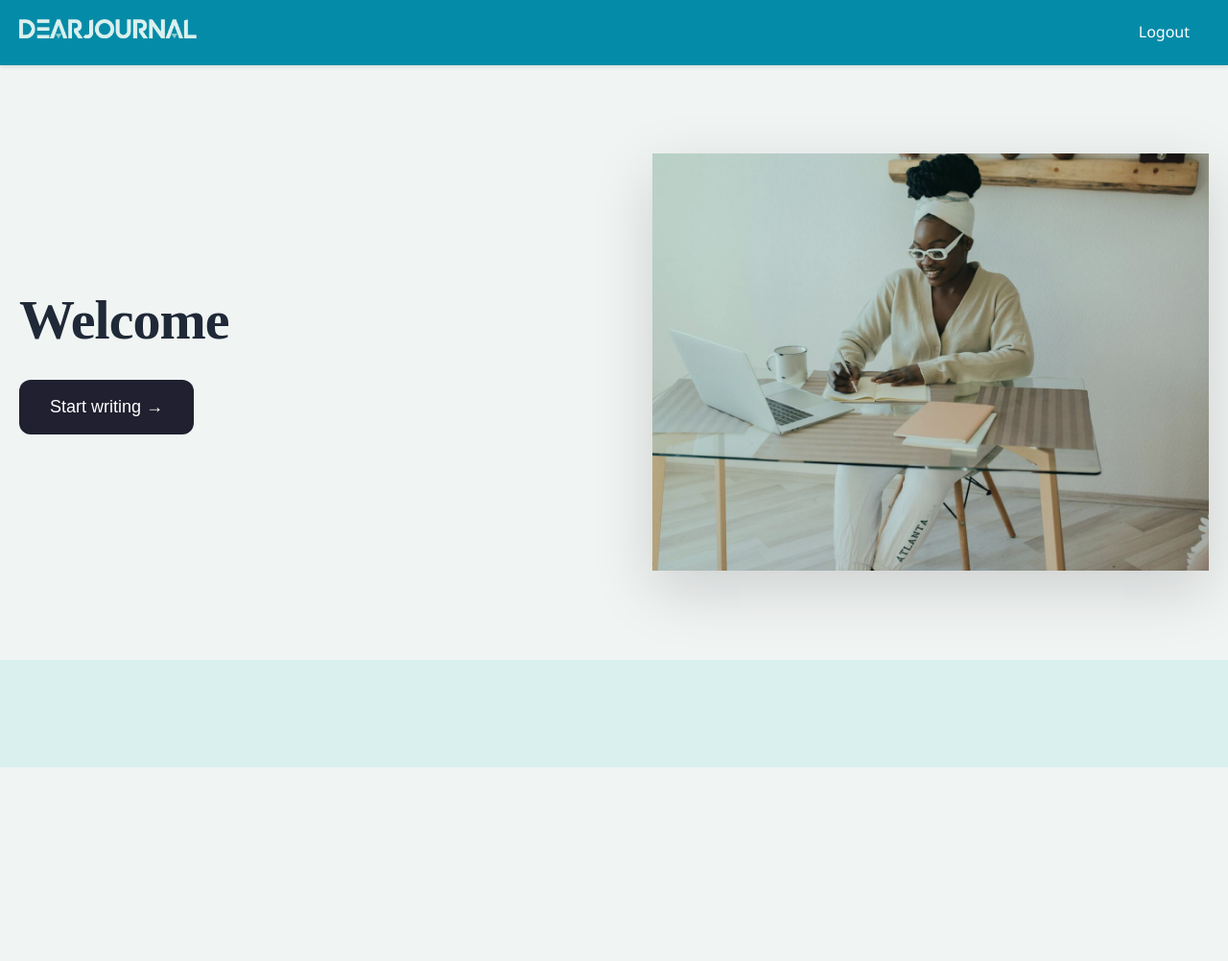
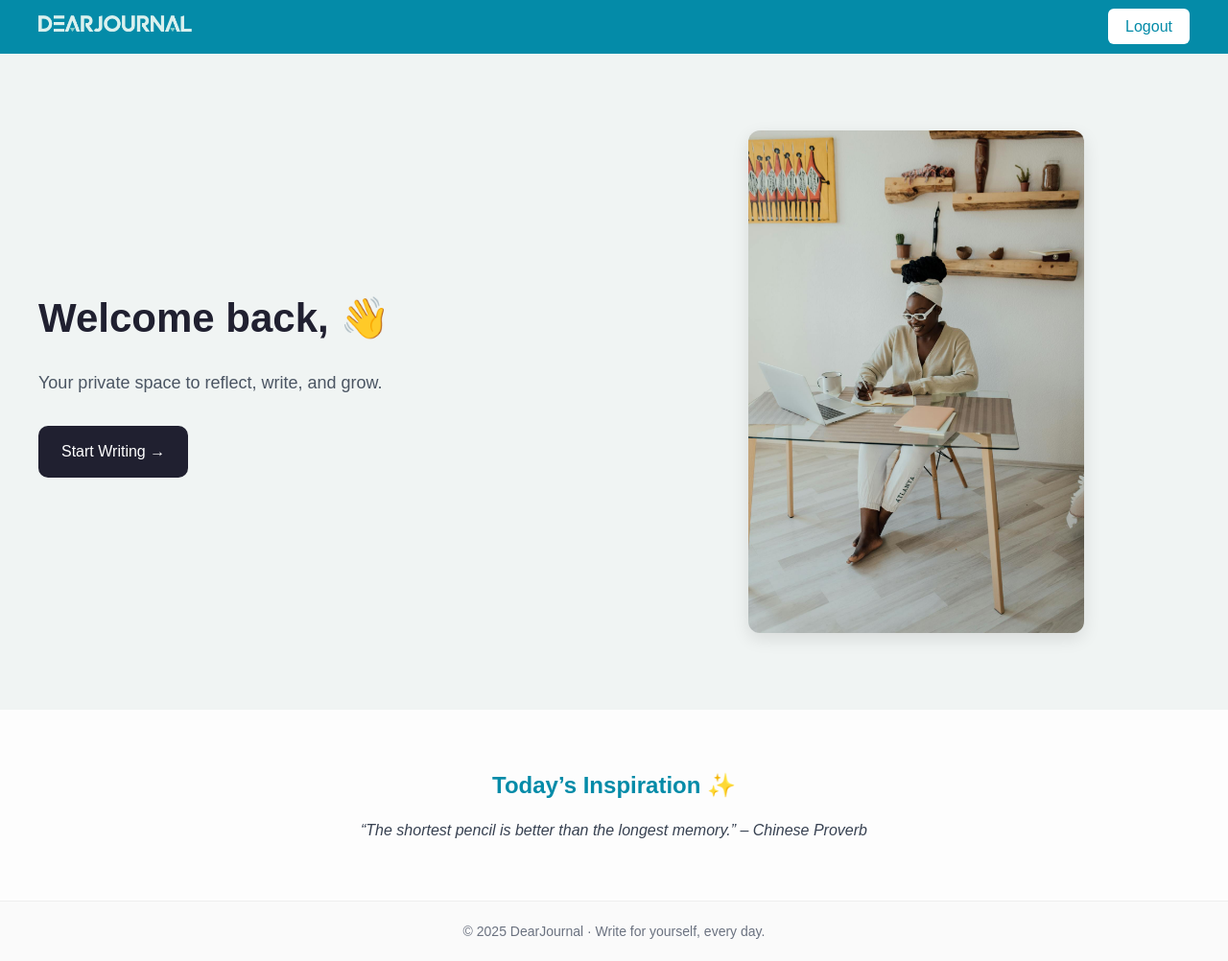
Before and after one commit to Hidden-Umah/Journal-Web-App, a Django app: page /webpage/ in a window 1280 px wide. Shown: the whole page at 96% size. Before the commit the page ends 800 px from the top, so only its background shows below. Run offline with Django 5.2, Linux system fonts and the light colour scheme.

Commit message:
Added more features to welcome page

```diff
--- a/dear_journal_app/static/css/webpage.css
+++ b/dear_journal_app/static/css/webpage.css
@@ -1,25 +1,28 @@
+/* Reset */
 * {
     margin: 0;
     padding: 0;
-
+    box-sizing: border-box;
 }
 
+/* Base */
 body {
-    font-family: 'Segoe UI', Tahoma, Geneva, Verdana, sans-serif;
-    background-color: #f5f5f5;
-    height: 100vh;
-    overflow: hidden;
+    font-family: 'Montserrat', sans-serif;
+    background: #fdfdfd;
+    color: #1F2937;
+    line-height: 1.6;
+    /* Removed height:100vh and overflow:hidden */
 }
 
-/* Header Styles */
+/* Header */
 .header {
-    background: linear-gradient(135deg, #667eea 0%, #764ba2 100%);
+    background: #048ba8;
     color: white;
-    padding: 10px 20px;
+    padding: 15px 40px;
     display: flex;
     justify-content: space-between;
     align-items: center;
-    box-shadow: 0 2px 4px rgba(0,0,0,0.1);
+    box-shadow: 0 2px 6px rgba(0,0,0,0.1);
 }
 
 .logo img {
@@ -27,231 +30,120 @@ body {
     height: auto;
 }
 
-.actions {
-    display: flex;
-    gap: 10px;
-}
-
-
-/* Imported fonts */
- @import url('https://fonts.googleapis.com/css2?family=Playfair+Display:ital,wght@0,400..900;1,400..900&display=swap'); /*Playfair font */
-@import url('https://fonts.googleapis.com/css2?family=Montserrat:ital,wght@0,100..900;1,100..900&family=Playfair+Display:ital,wght@0,400..900;1,400..900&display=swap'); /*Montseratt*/
-
-
-* {
-    margin: 0;
-    padding: 0;
-    box-sizing: border-box;
-
-}
-
-h1 {
-    font-family: Playfair Display, serif;
-    font-size: 58px;
-    font-weight: bold;
-}
-
-body {
-    font-family: Montserrat, 'Segoe UI', 'Roboto', 'Oxygen', 'Ubuntu', 'Cantarell', sans-serif;
-    line-height: 1.6;
-    overflow-x: hidden;
-     background-color: #daf0ee;
-}
-
-.container {
-    max-width: 1400px;
-    margin: 0 auto;
-    padding: 0 20px;
-
-}
-
-
-.header {
-    background: #048ba8;
-    padding: 20px 0;
-    position: relative;
-    z-index: 100;
-    padding : 20px;
-}
-
-.btn{
-    background: #048ba8;
-    color: white;
+.btn {
+    background: white;
+    color: #048ba8;
     border: none;
-    padding: 12px 20px;
-    border-radius: 4px;
+    padding: 10px 18px;
+    border-radius: 6px;
     cursor: pointer;
-    transition: background 0.3s ease;
+    font-weight: 500;
     text-decoration: none;
+    transition: all 0.3s ease;
 }
 
 .btn:hover {
-    background: #036f8c
+    background: #f0f0f0;
 }
 
-.nav {
-    display: flex;
-    justify-content: space-between;
-    align-items: center;
-}
-
-.logo img {
-    height: 20px;
-    width: auto;
-}
-
-.auth-buttons {
-    display: flex;
-    gap: 15px;
-    align-items: center;
-}
-
-/* Main Content Styles */
+/* Hero */
 .main-content {
+    padding: 80px 20px;
     background: #F0F4F3;
-    display: flex;
-    align-items: center;
-    padding: 60px 0;
-    justify-content: center;
 }
 
 .hero {
     display: grid;
     grid-template-columns: 1fr 1fr;
-    gap: 80px;
+    gap: 60px;
     align-items: center;
-    min-height: 500px;
-}
-
-.hero-content {
-    display: flex;
-    flex-direction: column;
-    justify-content: center;
+    max-width: 1200px;
+    margin: 0 auto;
 }
 
 .hero-title {
-    color: #1F2937;
-    line-height: 1.1;
-    margin-bottom: 30px;
-    letter-spacing: -1px;
-    max-width: 480px;
+    font-size: 42px;
+    font-weight: 700;
+    margin-bottom: 20px;
+    color: #202030;
 }
 
 .hero-subtitle {
-    font-size: 20px;
+    font-size: 18px;
+    margin-bottom: 30px;
     color: #4B5563;
-    margin-bottom: 40px;
-    font-weight: 400;
 }
 
 .btn-cta {
     background: #202030;
-    border: none;
     color: white;
-    font-size: 18px;
-    font-weight: 500;
-    cursor: pointer;
-    padding: 18px 32px;
-    border-radius: 12px;
-    width: fit-content;
+    padding: 14px 24px;
+    border-radius: 10px;
+    font-size: 16px;
+    text-decoration: none;
     transition: all 0.3s ease;
-    position: relative;
-    overflow: hidden;
+    display: inline-block;
 }
 
 .btn-cta:hover {
     background: #111827;
     transform: translateY(-2px);
-    box-shadow: 0 8px 25px rgba(31, 41, 55, 0.3);
+    box-shadow: 0 6px 18px rgba(0,0,0,0.15);
 }
 
-.btn-cta:active {
-    transform: translateY(0);
+/* Hero Image */
+.hero-image img {
+    width: 100%;
+    max-width: 350px;   /* smaller max size */
+    height: auto;
+    border-radius: 12px;
+    box-shadow: 0 6px 18px rgba(0,0,0,0.1);
+    display: block;
+    margin: 0 auto;
 }
 
-.hero-image {
-    display: flex;
-    justify-content: center;
-    align-items: center;
-    position: relative;
+/* Motivation Section */
+.motivation {
+    text-align: center;
+    padding: 60px 20px;
 }
 
-.image-container {
-    position: relative;
-    width: 100%;
-    max-width: 900px;
-    overflow: hidden;
-    box-shadow: 0 20px 60px rgba(0, 0, 0, 0.15);
-    transition: all 0.3s ease;
+.motivation h2 {
+    font-size: 24px;
+    margin-bottom: 15px;
+    color: #048ba8;
 }
 
-.hero-img {
-    width: 100%;
-    height: auto;
-    display: block;
-    object-fit: cover;
-    aspect-ratio: 4/3;
+.motivation p {
+    font-style: italic;
+    font-size: 16px;
+    color: #374151;
+    max-width: 600px;
+    margin: 0 auto;
 }
 
-.image-overlay {
-    position: absolute;
-    top: 0;
-    left: 0;
-    right: 0;
-    bottom: 0;
-    background: linear-gradient(135deg, rgba(45, 212, 191, 0.1) 0%, rgba(31, 41, 55, 0.05) 100%);
-    pointer-events: none;
+/* Footer */
+.footer {
+    text-align: center;
+    padding: 20px;
+    background: #fafafa;
+    color: #6B7280;
+    font-size: 14px;
+    border-top: 1px solid #eee;
 }
 
-/* Responsive Design */
-@media (max-width: 1024px) {
-    .hero {
-        gap: 60px;
-    }
-
-    .hero-title {
-        font-size: 52px;
-    }
-}
-
+/* Responsive */
 @media (max-width: 768px) {
     .hero {
         grid-template-columns: 1fr;
-        gap: 40px;
         text-align: center;
     }
 
     .hero-title {
-        font-size: 42px;
-        line-height: 1.2;
+        font-size: 32px;
     }
 
-    .hero-subtitle {
-        font-size: 18px;
-    }
-
-
-    .main {
-        padding: 40px 0;
+    .hero-image img {
+        max-width: 250px;
     }
 }
-
-@media (max-width: 480px) {
-    .container {
-        padding: 0 15px;
-    }
-
-    .hero-title {
-        font-size: 36px;
-    }
-
-    .logo h1 {
-        font-size: 20px;
-    }
-
-    .auth-buttons {
-        flex-direction: column;
-        gap: 10px;
-        width: 100%;
-    }
-}
--- a/dear_journal_app/templates/notepad/webpage.html
+++ b/dear_journal_app/templates/notepad/webpage.html
@@ -3,47 +3,59 @@
 <head>
     <meta charset="UTF-8">
     <meta name="viewport" content="width=device-width, initial-scale=1.0">
-    <title>DearJournal - Welcome Page</title>
+    <title>Welcome – DearJournal</title>
     {% load static %}
     <link rel="stylesheet" href="{% static 'css/webpage.css' %}">
 </head>
 <body>
+    <!-- Header -->
     <header class="header">
         <div class="logo">
-            <img src="{% static 'images/logo.png' %}">
+            <img src="{% static 'images/logo.png' %}" alt="DearJournal Logo">
         </div>
         <div class="actions">
-            <div class="logout-link">
-                <a href="{% url 'signout' %}" class="btn">Logout</a>
-            </div>
+            <a href="{% url 'signout' %}" class="btn">Logout</a>
         </div>
     </header>
 
+    <!-- Hero -->
     <main class="main-content">
-       <div class="container">
-            <div class="hero">
-                <div class="hero-content">
-                    <div class="hero-text">
-                        <!-- Got rid of the "strong" and made the font-weight bold instead.
-                        Defined h1 fonts and sizes in index.css
-                        Also got rid of all <br> and defined max width on .hero-title css
-                        -->
-                        <h1 class="hero-title">
-                            Welcome {{ user.username }}
-                        </h1>
-                        <!-- Redirecting sign up button to signup.html using django on next line -->
-                        <a href="{% url 'studio' %}">
-                            <button class="btn-cta"> Start writing →</button>
-                        </a>
-                    </div>
-                </div>
-                <div class="hero-image">
-                    <div class="image-container">
-                        <img src="{% static 'images/woman.jpg' %}" alt="Woman journaling at modern desk with laptop and coffee" class="hero-img">
-                        <div class="image-overlay"></div>
-                    </div>
-                </div>
+        <div class="container hero">
+            <div class="hero-text">
+                <h1 class="hero-title">Welcome back, {{ user.username }} 👋</h1>
+                <p class="hero-subtitle">Your private space to reflect, write, and grow.</p>
+                <a href="{% url 'studio' %}" class="btn-cta">Start Writing →</a>
             </div>
+            <div class="hero-image">
+                <img src="{% static 'images/woman.jpg' %}" alt="Journaling at a modern desk">
+            </div>
+        </div>
     </main>
+
+    <!-- Motivation -->
+    <section class="motivation container">
+        <h2>Today’s Inspiration ✨</h2>
+        <p id="quote"></p>
+    </section>
+
+    <!-- Footer -->
+    <footer class="footer">
+        <p>© 2025 DearJournal · Write for yourself, every day.</p>
+    </footer>
+
+    <!-- Script for rotating quotes -->
+    <script>
+        const quotes = [
+            "“Journaling is like whispering to one’s self and listening at the same time.” – Mina Murray",
+            "“Fill your paper with the breathings of your heart.” – William Wordsworth",
+            "“Writing is the painting of the voice.” – Voltaire",
+            "“Keep a journal, and one day it will keep you.” – Mae West",
+            "“The shortest pencil is better than the longest memory.” – Chinese Proverb"
+        ];
+
+        // Pick a random quote
+        const randomQuote = quotes[Math.floor(Math.random() * quotes.length)];
+        document.getElementById("quote").textContent = randomQuote;
+    </script>
 </body>
 </html>
```
Also changed, not shown: db.sqlite3.
